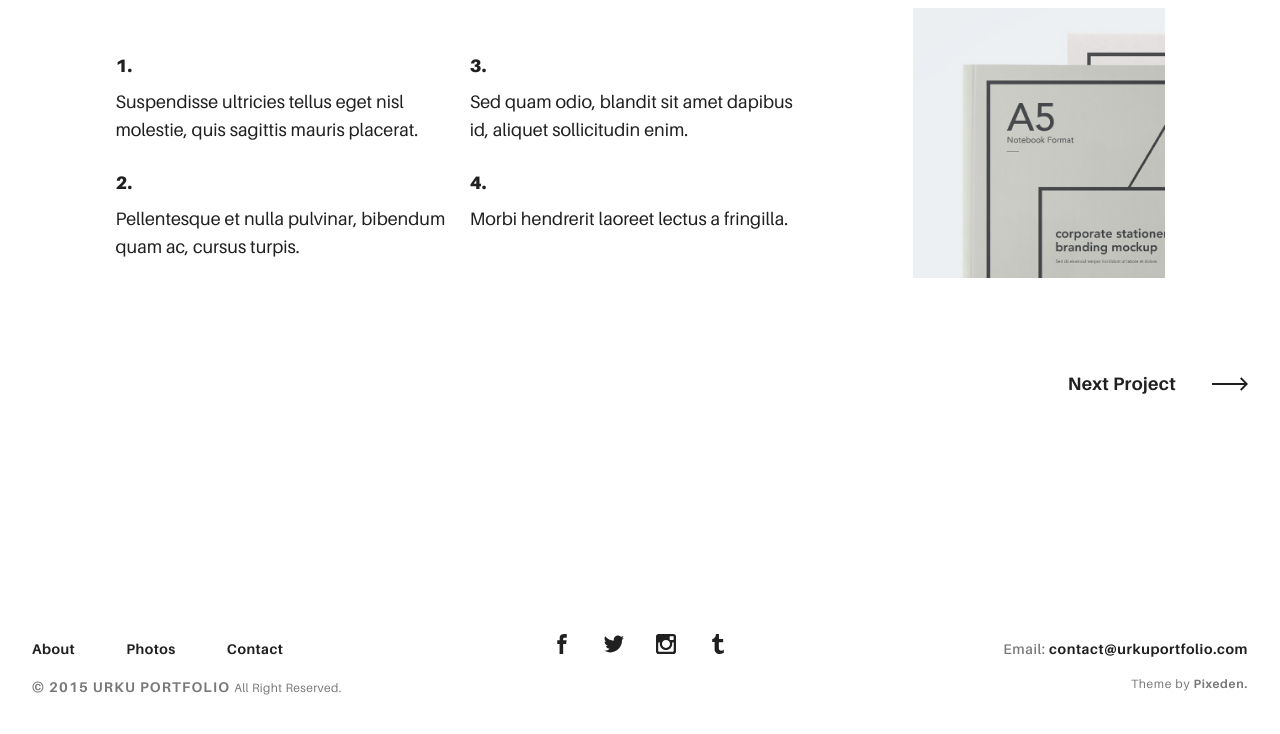
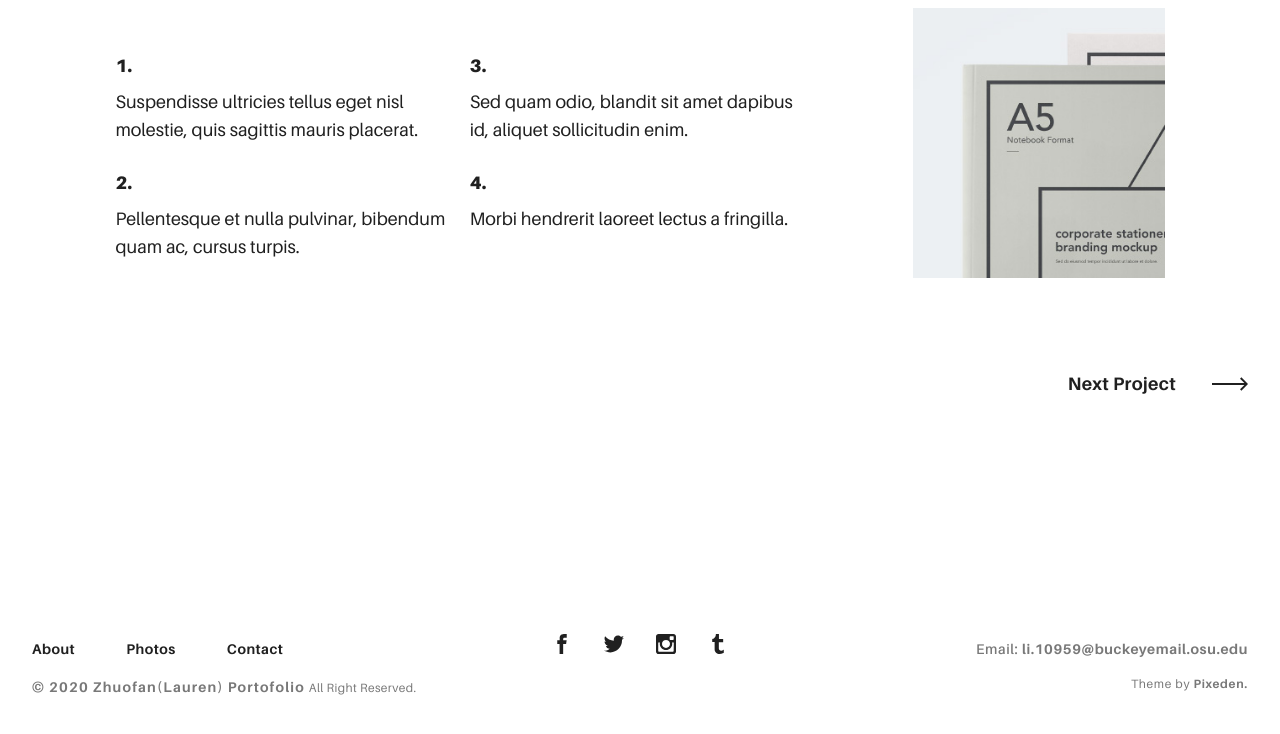
Before and after one commit to laurenli17/laurenli17.github.io, a plain HTML site: page projects.html in a window 1280 px wide. Shown: the part 4072-4806 px from the top of the page. Drawn offline with Linux system fonts and the light colour scheme; files whose address does not match are found by name.

Commit message:
change project footer

```diff
--- a/projects.html
+++ b/projects.html
@@ -152,7 +152,7 @@
             <li class="rk-menu__item"><a href="contact.html" class="rk-menu__link">Contact</a>
             </li>
           </ul>
-          <p class="rk-footer__text rk-footer__copy "> <span class="ae-u-bold">© </span><span class="ae-u-bolder">2015 URKU PORTFOLIO </span>All Right Reserved.</p>
+          <p class="rk-footer__text rk-footer__copy "> <span class="ae-u-bold">© </span><span class="ae-u-bolder">2020 Zhuofan(Lauren) Portofolio </span>All Right Reserved.</p>
         </div>
         <div class="ae-grid__item item-lg-4 au-xs-ta-center"><a href="#0" class="rk-social-btn ">
             <svg>
@@ -168,7 +168,7 @@
               <use xlink:href="assets/img/symbols.svg#icon-tumblr"></use>
             </svg></a></div>
         <div class="ae-grid__item item-lg-4 au-xs-ta-center au-lg-ta-right">
-          <p class="rk-footer__text rk-footer__contact "> <span class="ae-u-bold">Email: </span><span class="ae-u-bolder"> <a href="#0" class="rk-dark-color ">contact@urkuportfolio.com </a></span></p>
+          <p class="rk-footer__text rk-footer__contact "> <span class="ae-u-bold">Email: </span><span class="ae-u-bolder"> <a href="#0" class="rk-dark-color "><a href="mailto:li.10959@buckeyemail.osu.edu"> li.10959@buckeyemail.osu.edu </a></a></span></p>
           <p class="rk-footer__text rk-footer__by">Theme by <a href="http://pixeden.com" class="ae-u-bolder">Pixeden.</a></p>
         </div>
       </div>
```
